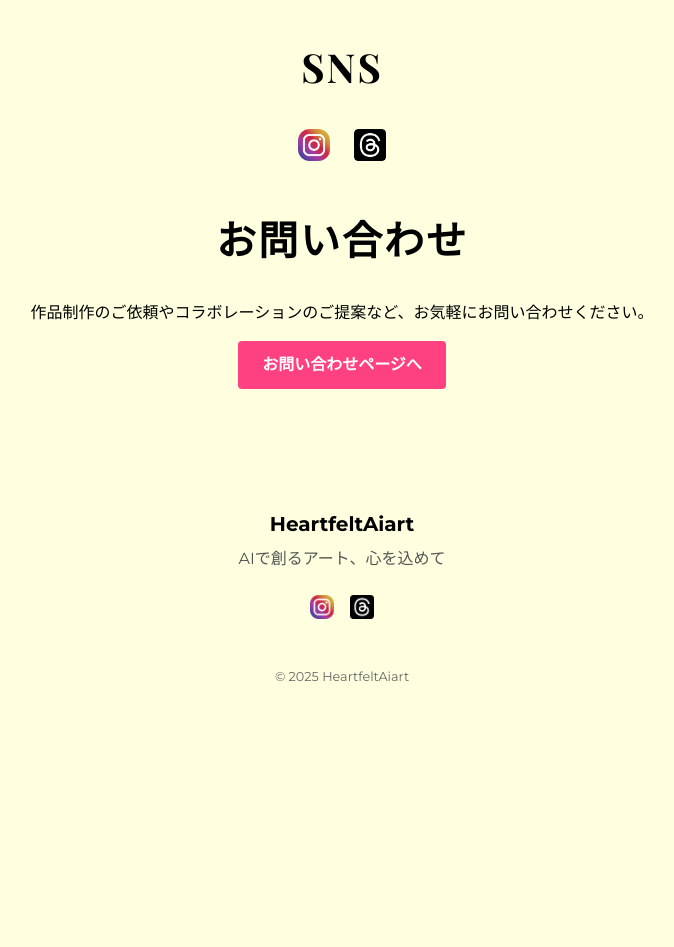
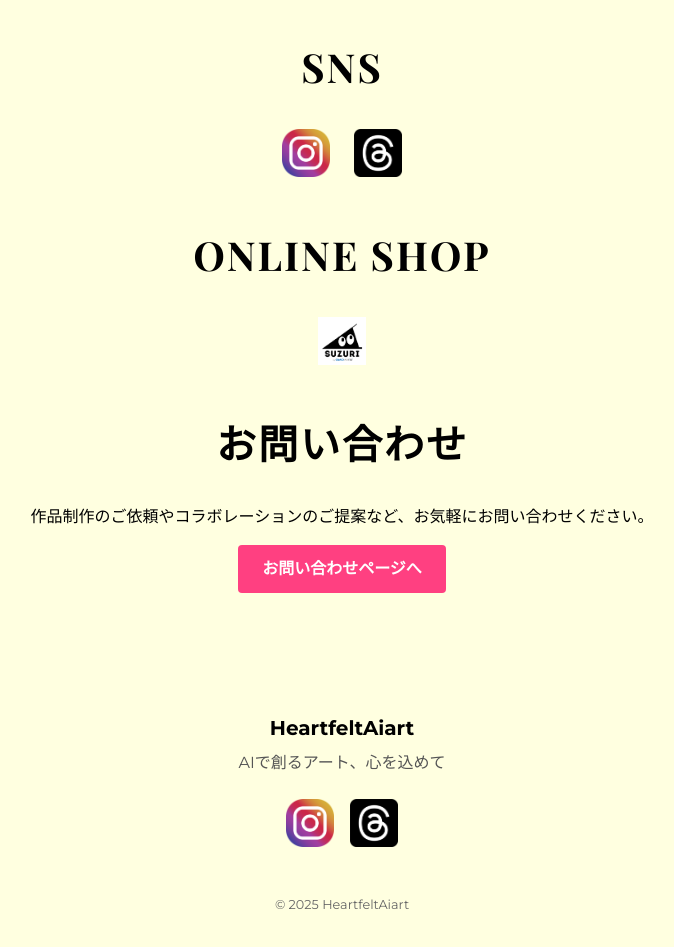
Before and after one commit to heartAi385/heartfelt-aiart, an Astro site: page / in a window 1280 px wide. Shown: the part 2560-3507 px from the top of the page, without its empty margins (298-972 px from the left). Before the commit the page ends 3287 px from the top, so only its background shows below. Built offline with nearby package versions, Linux system fonts and the light colour scheme; Astro itself is replaced by a stand-in of ours.

Commit message:
ここに今回の具体的な変更内容を記述します

```diff
--- a/src/pages/index.astro
+++ b/src/pages/index.astro
@@ -324,10 +324,22 @@ import Layout from '../layouts/Layout.astro';
       <h2 class="section-title">SNS</h2>
       <div class="social-links">
         <a href="https://www.instagram.com/aiart_heartfelt?igsh=bHl3enNhdGc1d3Vo" target="_blank" rel="noopener noreferrer" class="social-icon">
-          <img src="/images/instaicon.png" alt="Instagram" width="32" height="32" />
+          <img src="/images/instaicon.png" alt="Instagram" width="48" height="48" />
         </a>
         <a href="https://www.threads.net/@aiart_heartfelt" target="_blank" rel="noopener noreferrer" class="social-icon">
-          <img src="/images/threadsicon.png" alt="Threads" width="32" height="32" />
+          <img src="/images/threadsicon.png" alt="Threads" width="48" height="48" />
+        </a>
+      </div>
+    </section>
+
+    <br>
+
+    <section id="shop" class="section container">
+      <br>
+      <h2 class="section-title">ONLINE SHOP</h2>
+      <div style="display: flex; justify-content: center; align-items: center; margin-top: 1.5rem;">
+        <a href="https://suzuri.jp/HeartfeltAiart" target="_blank" rel="noopener noreferrer">
+          <img src="/images/suzuriicon.png" alt="SUZURI" width="48" height="48" />
         </a>
       </div>
     </section>
@@ -350,10 +362,10 @@ import Layout from '../layouts/Layout.astro';
       <p class="footer-tagline">AIで創るアート、心を込めて</p>
       <div class="footer-social">
         <a href="https://www.instagram.com/aiart_heartfelt?igsh=bHl3enNhdGc1d3Vo" target="_blank" rel="noopener noreferrer" class="social-icon">
-          <img src="/images/instaicon.png" alt="Instagram" width="24" height="24" />
+          <img src="/images/instaicon.png" alt="Instagram" width="48" height="48" />
         </a>
         <a href="https://www.threads.net/@aiart_heartfelt" target="_blank" rel="noopener noreferrer" class="social-icon">
-          <img src="/images/threadsicon.png" alt="Threads" width="24" height="24" />
+          <img src="/images/threadsicon.png" alt="Threads" width="48" height="48" />
         </a>
       </div>
       <p style="font-size: 0.8rem; margin-top: 1rem; color: #666; text-align: center;">&copy; 2025 HeartfeltAiart</p>
```
Also changed, not shown: public/images/suzuriicon.png (added).
